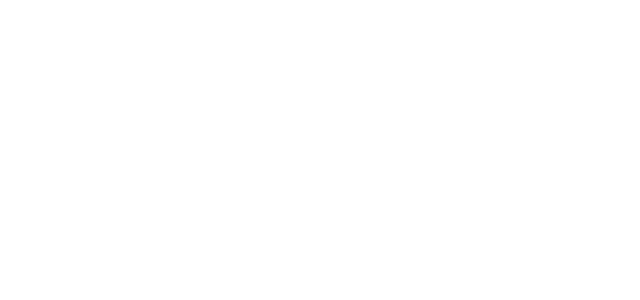
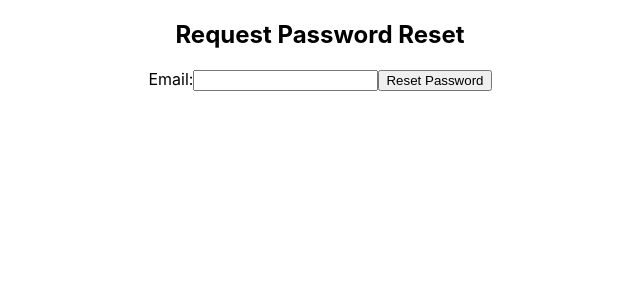
Before and after one commit to myhai05/ping_front, a React (Create React App) app: page /request-pass in a window 1280 px wide. Before the commit this address had no page. Shown: the top 300 px of the page, without its empty margins (320-960 px from the left). Built offline with nearby package versions, Linux system fonts and the light colour scheme.

Commit message:
third commit

```diff
--- a/package.json
+++ b/package.json
@@ -40,5 +40,10 @@
       "last 1 firefox version",
       "last 1 safari version"
     ]
+  },
+  "devDependencies": {
+    "eslint": "^9.6.0",
+    "eslint-config-react-app": "^7.0.1",
+    "eslint-plugin-react": "^7.34.3"
   }
 }
--- /dev/null
+++ b/src/components/PasswordReset/requestResetForm.js
@@ -0,0 +1,31 @@
+import React, { useState } from 'react';
+import axios from 'axios';
+
+const RequestResetForm = () => {
+  const [email, setEmail] = useState('');
+  const [message, setMessage] = useState('');
+
+  const handleSubmit = async (e) => {
+    e.preventDefault();
+    try {
+      const response = await axios.post(`${process.env.REACT_APP_API_URL}api/request-reset-password`, { email });
+      setMessage(response.data.message);
+    } catch (error) {
+      setMessage(error.response.data.message);
+    }
+  };
+
+  return (
+    <div>
+      <h2>Request Password Reset</h2>
+      <form onSubmit={handleSubmit}>
+        <label>Email:</label>
+        <input type="email" value={email} onChange={(e) => setEmail(e.target.value)} required />
+        <button type="submit">Reset Password</button>
+      </form>
+      {message && <p>{message}</p>}
+    </div>
+  );
+};
+
+export default RequestResetForm;
--- a/src/components/appRoutes.js
+++ b/src/components/appRoutes.js
@@ -3,6 +3,7 @@ import SignIn from './Auth/signIn';
 import SignUp from './Auth/signUp';
 import Logout from './Auth/logout';
 import Home from '../pages/home';
+import RequestResetForm from './PasswordReset/requestResetForm';
 
 
 const AppRoutes = () => {
@@ -14,6 +15,7 @@ const AppRoutes = () => {
                     <Route path="/login" element={<SignIn />} />
                     <Route path="/register" element={<SignUp />} />
                     <Route path="/logout" element={<Logout />} />
+                    <Route path="/request-pass" element={<RequestResetForm />} />
                 </Routes>
             </div>
         </Router>
```
Also changed, not shown: 1 other file (tests, documents, lock files or other folders).
